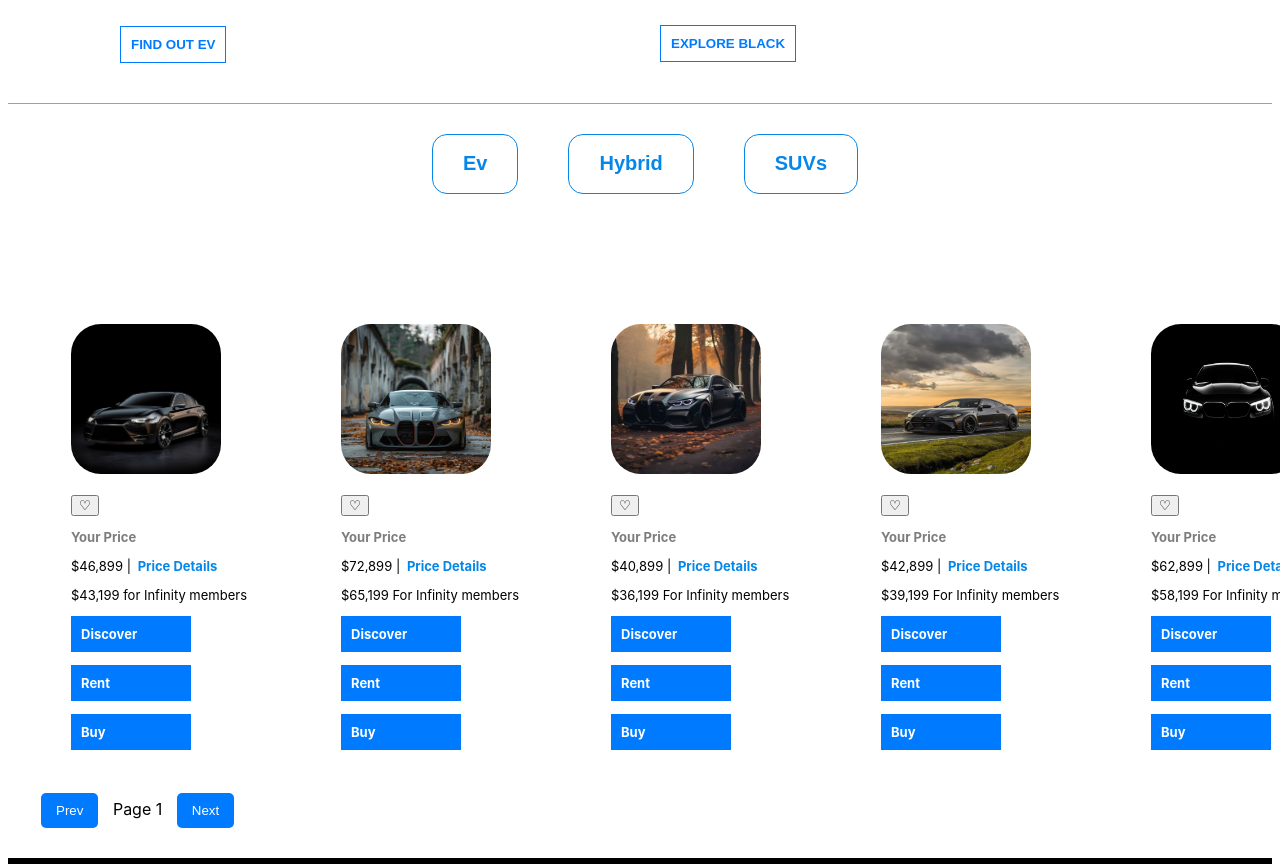
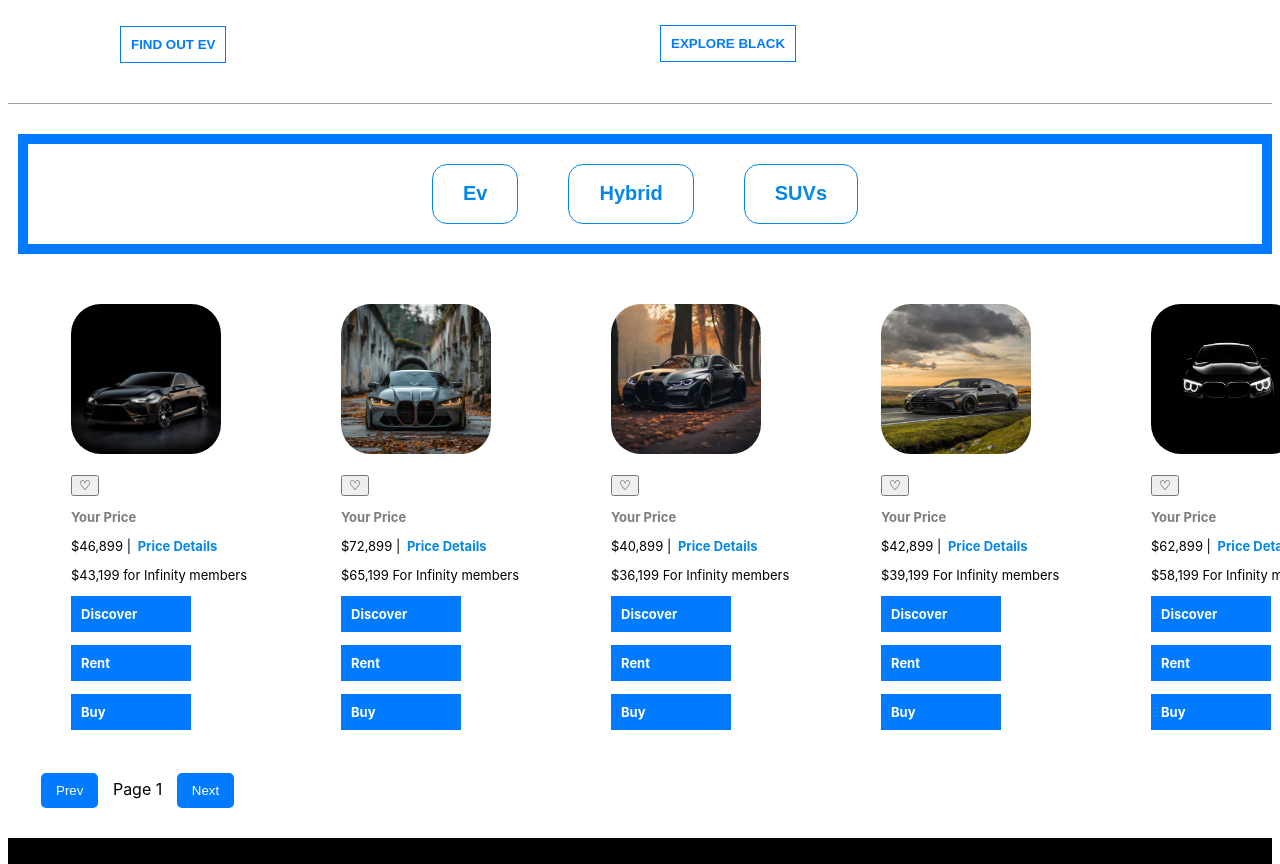
Before and after one commit to mnsengiyumva/Car-Dealership, a website: page src/CarDealership.html in a window 1280 px wide. Shown: the part 2540-3404 px from the top of the page. Drawn offline with Linux system fonts and the light colour scheme.

Commit message:
Car features

```diff
--- a/src/CarDealership.CSS
+++ b/src/CarDealership.CSS
@@ -1230,8 +1230,10 @@ body{
     display: flex;
     gap: 50px;
     justify-content: center;
-    margin-bottom: 100px;
+
     color: #767676;
+    border: #007bff solid 10px;
+    padding: 20px;
 
 }
 
@@ -1278,7 +1280,7 @@ body{
     padding-right: 30px;
     position: absolute;
     background: rgb(241, 242, 243);
-    translate: var(#007bff);
+    z-index: 10;
 
 
 
```
